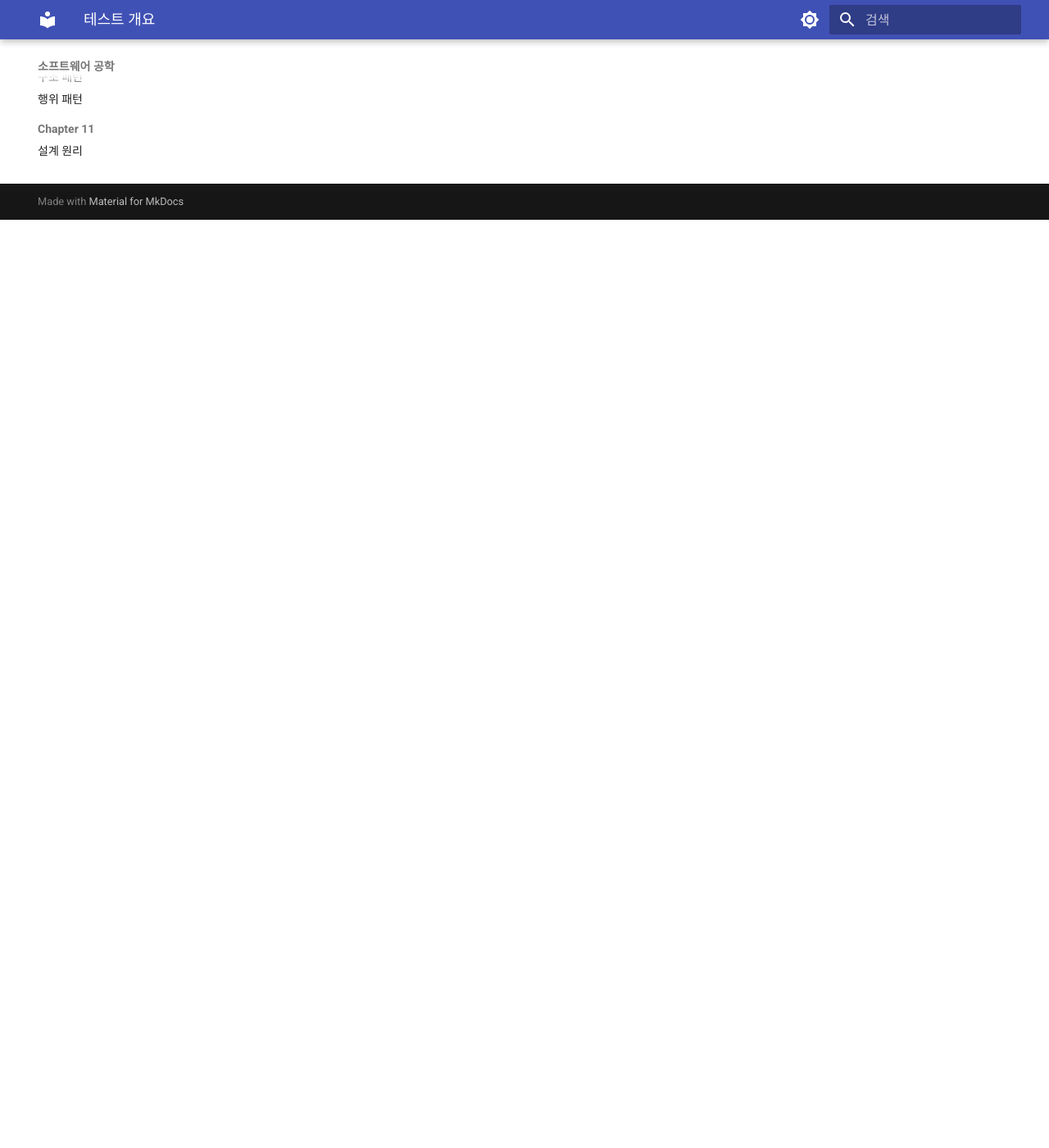
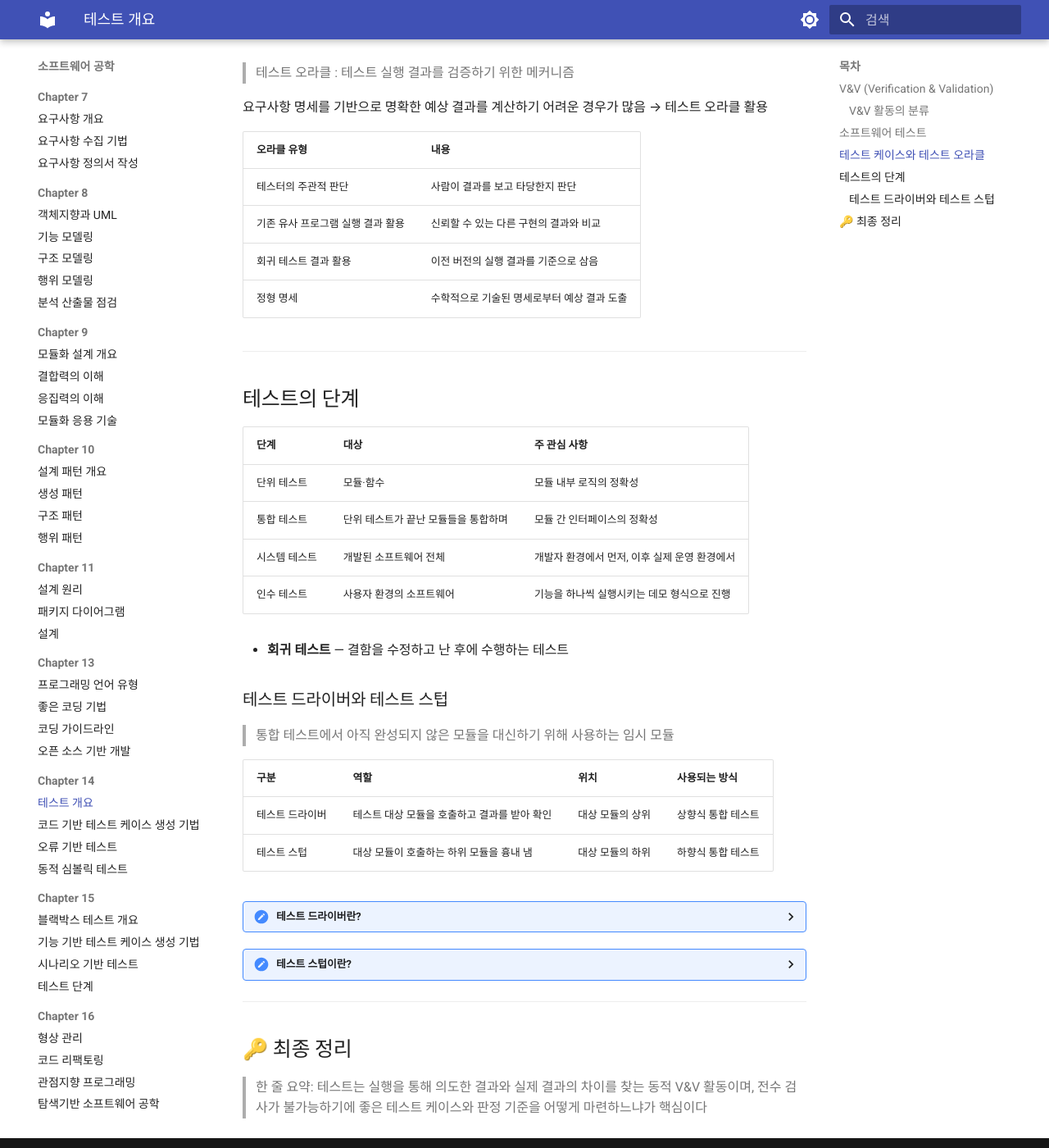
Before and after one commit to CokaNuri/CSBE, an MkDocs documentation site: the page built from docs/software-engineering/Chapter 14/01 테스트 개요.md, in a window 1280 px wide and 1400 px high, scrolled down 1644 px. Shown: the whole window at 82% size. Built offline with MkDocs 1.6.1 and Material for MkDocs 9.7.7, drawn with Linux system fonts in a browser that asks for light colours; before the commit the page ends 1912 px from its top, so only the background shows below that; some of the changed text lies outside the part shown.

Commit message:
01 테스트 개요 정리

```diff
--- a/docs/software-engineering/Chapter 14/01 테스트 개요.md
+++ b/docs/software-engineering/Chapter 14/01 테스트 개요.md
@@ -1,6 +1,108 @@
-# 프로그래밍 언어 유형
+# 테스트 개요
+
+## V&V (Verification & Validation)
+
+| 구분 | 의미 | 목적 |
+|---|---|---|
+| 검증 (Verification) | 이전 단계와 현재 단계의 결과물이 동일한지 확인 | 제품을 올바르게 만들고 있는가? |
+| 확인 (Validation) | 산출물이 사용자의 요구사항을 충족하는지 확인 | 올바른 제품을 만들고 있는가? |
+
+> V&V 활동의 목적 — 소프트웨어 산출물에 내재된 오류나 결함을 찾아 품질 좋은 소프트웨어를 개발하기 위함
+
+### V&V 활동의 분류
+
+| 구분 | 정의 | 대표 활동 |
+|---|---|---|
+| 정적 활동 | SW를 실행하지 않고 정적인 형태로 V&V 수행 | 리뷰, 코드 리딩, 프로그램 증명 |
+| 동적 활동 | 코드를 실행하면서 과정을 살펴봄 | 소프트웨어 테스트 |
+
+---
+
+## 소프트웨어 테스트
+
+> 사용자가 의도한 결과와 소프트웨어 실행 결과에 차이가 있는지를 식별하는 것
+
+> 정확성, 신뢰성, 성능 향상이 목표
+
+**3가지 기본 활동**
+
+1. 입력 데이터 준비
+2. 입력 데이터로 소프트웨어를 실행하고 결과 모니터링
+3. 의도된 결과와 실제 실행 결과 비교
+
+**입력 데이터 선정 시 고려 사항**
+
+- 정상적이지 않은 데이터들도 입력 데이터의 범주에 포함해야 함
+- 입력 데이터의 양을 고려해야 함
+- 전수 테스트는 불가하므로 입력 데이터의 샘플을 적절히 선택해야 함
+
+---
+
+## 테스트 케이스와 테스트 오라클
+
+> 테스트 케이스 : 테스트를 수행하기 위한 입력 데이터
+
+**테스트 케이스 명세 항목**
+
+| 항목 | 내용 |
+|---|---|
+| 테스트 케이스 식별자 | 케이스를 구분하는 고유 번호 |
+| 테스트 항목 | 무엇을 테스트하는지  |
+| 입력 데이터 | 실행에 사용할 값 |
+| 예상 결과 | 정상이라면 나와야 하는 결과 |
+| 기타 사항 | 전제 조건, 환경, 의존 관계 등 |
+
+> 테스트 오라클 : 테스트 실행 결과를 검증하기 위한 메커니즘
+
+요구사항 명세를 기반으로 명확한 예상 결과를 계산하기 어려운 경우가 많음 → 테스트 오라클 활용
+
+| 오라클 유형 | 내용 |
+|---|---|
+| 테스터의 주관적 판단 | 사람이 결과를 보고 타당한지 판단 |
+| 기존 유사 프로그램 실행 결과 활용 | 신뢰할 수 있는 다른 구현의 결과와 비교 |
+| 회귀 테스트 결과 활용 | 이전 버전의 실행 결과를 기준으로 삼음 |
+| 정형 명세 | 수학적으로 기술된 명세로부터 예상 결과 도출 |
+
+---
+
+## 테스트의 단계
+
+| 단계 | 대상 | 주 관심 사항 |
+|---|---|---|
+| 단위 테스트 | 모듈·함수 | 모듈 내부 로직의 정확성 |
+| 통합 테스트 | 단위 테스트가 끝난 모듈들을 통합하며 | 모듈 간 인터페이스의 정확성 |
+| 시스템 테스트 | 개발된 소프트웨어 전체 | 개발자 환경에서 먼저, 이후 실제 운영 환경에서 |
+| 인수 테스트 | 사용자 환경의 소프트웨어 | 기능을 하나씩 실행시키는 데모 형식으로 진행 |
+
+- **회귀 테스트** — 결함을 수정하고 난 후에 수행하는 테스트
 
 
-![](language-rank.png){ width=600, height=800 }
+### 테스트 드라이버와 테스트 스텁
 
-![](language-web.webp){ width=600, height=800 }
+> 통합 테스트에서 아직 완성되지 않은 모듈을 대신하기 위해 사용하는 임시 모듈
+
+| 구분 | 역할 | 위치 | 사용되는 방식 |
+|---|---|---|---|
+| 테스트 드라이버 | 테스트 대상 모듈을 호출하고 결과를 받아 확인 | 대상 모듈의 상위 | 상향식 통합 테스트 |
+| 테스트 스텁 | 대상 모듈이 호출하는 하위 모듈을 흉내 냄 | 대상 모듈의 하위 | 하향식 통합 테스트 |
+
+<details><summary>테스트 드라이버란?</summary>
+
+테스트 대상 모듈을 실행시켜 주는 임시 상위 모듈 <br>
+대상 모듈에 입력값을 넘겨 호출하고, 반환된 결과를 받아 예상 결과와 비교 <br>
+하위 모듈부터 먼저 완성되는 상향식 통합에서는 이를 호출해 줄 상위 모듈이 아직 없으므로 드라이버를 만들어 대신함 <br>
+ JUnit 테스트 코드가 사실상 드라이버 역할을 함
+</details>
+
+<details><summary>테스트 스텁이란?</summary>
+
+아직 구현되지 않은 하위 모듈을 대신하는 임시 모듈 <br>
+실제 로직 없이 호출을 받으면 미리 정해 둔 값을 반환함 <br>
+ 상위 모듈부터 먼저 만드는 하향식 통합에서, 상위 모듈이 호출해야 할 하위 모듈이 없을 때 사용함
+</details>
+
+---
+
+## 🔑 최종 정리
+
+> 한 줄 요약: 테스트는 실행을 통해 의도한 결과와 실제 결과의 차이를 찾는 동적 V&V 활동이며, 전수 검사가 불가능하기에 좋은 테스트 케이스와 판정 기준을 어떻게 마련하느냐가 핵심이다
```
